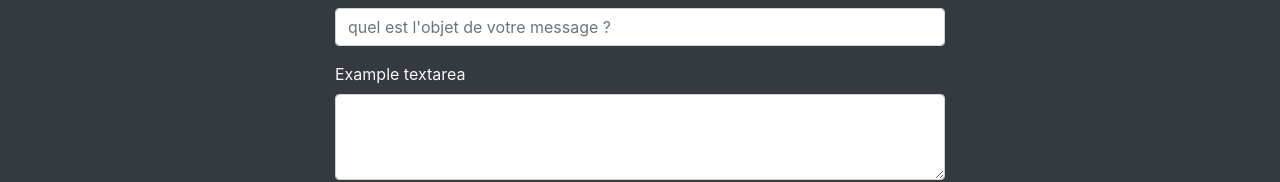
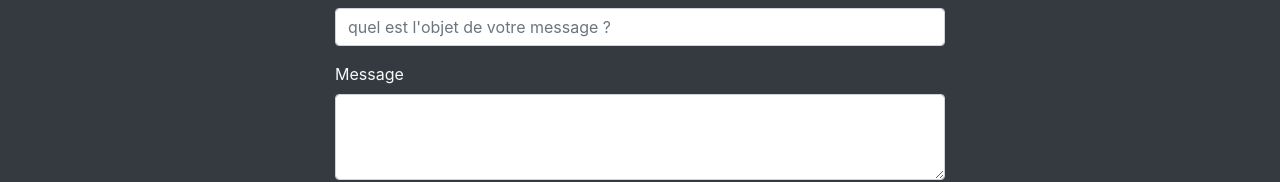
Before and after one commit to EthernalSlayer/my-cv-app, a React (Create React App) app: page /contact in a window 1280 px wide. Shown: the part 419-601 px from the top of the page. Built offline with nearby package versions, Linux system fonts and the light colour scheme.

Commit message:
orthographic correction

```diff
--- a/src/component/Contact.js
+++ b/src/component/Contact.js
@@ -103,7 +103,7 @@ function Contact() {
               />
             </Form.Group>
             <Form.Group controlId="message">
-              <Form.Label>Example textarea</Form.Label>
+              <Form.Label>Message</Form.Label>
               <Form.Control
                 as="textarea"
                 rows={3}
```
